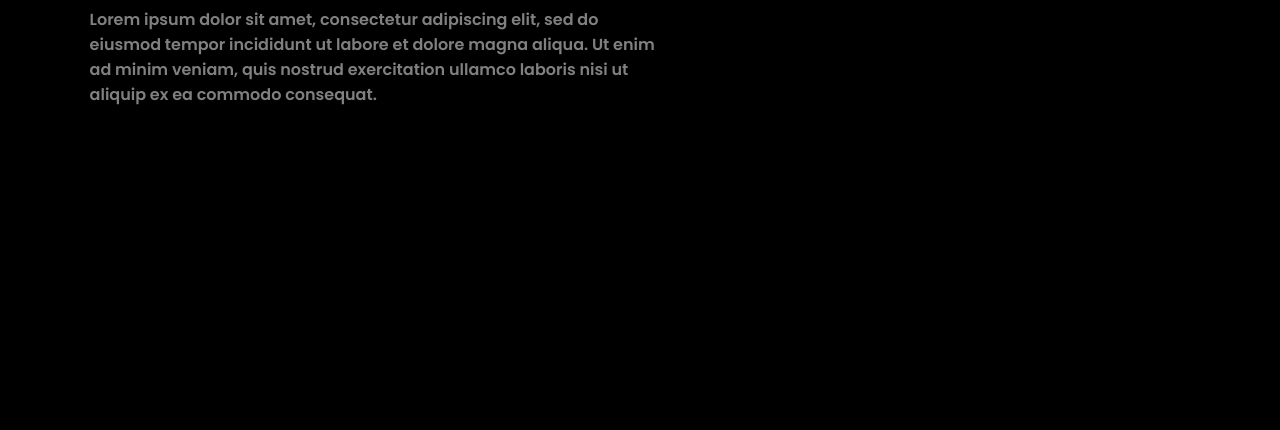
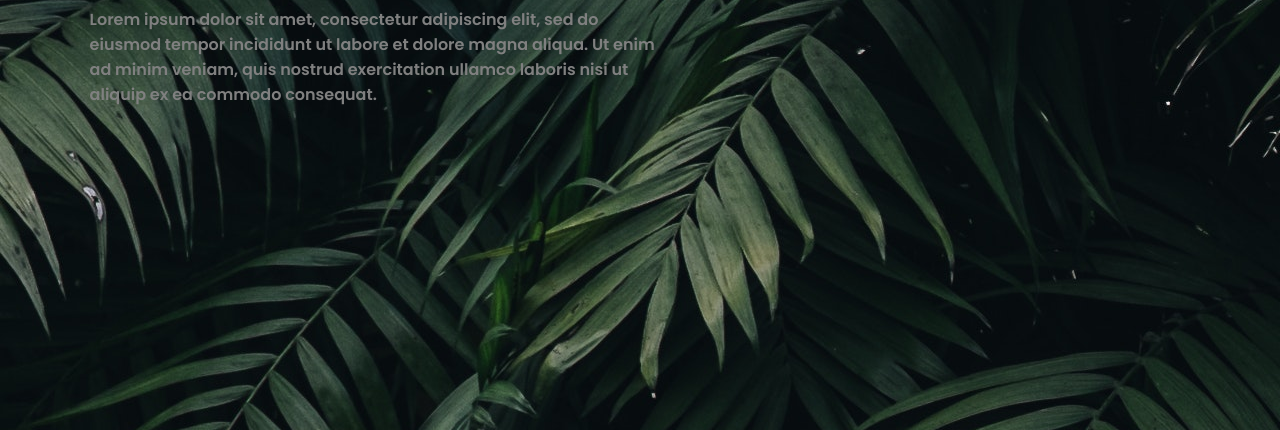
Before and after one commit to ashjostan7/test-portfolio, a plain HTML site: page index.html in a window 1280 px wide. Shown: the part 410-840 px from the top of the page. Drawn offline with Linux system fonts and the light colour scheme.

Commit message:
background

```diff
--- a/styles.css
+++ b/styles.css
@@ -1,5 +1,6 @@
 body{
-    background: black;
+
+    background-image: url("./images/background.jpg");
     margin: 0px;
     padding:0px;
     font-family: 'Poppins' , sans-serif;
```
Also changed, not shown: images/background.jpg (added).
